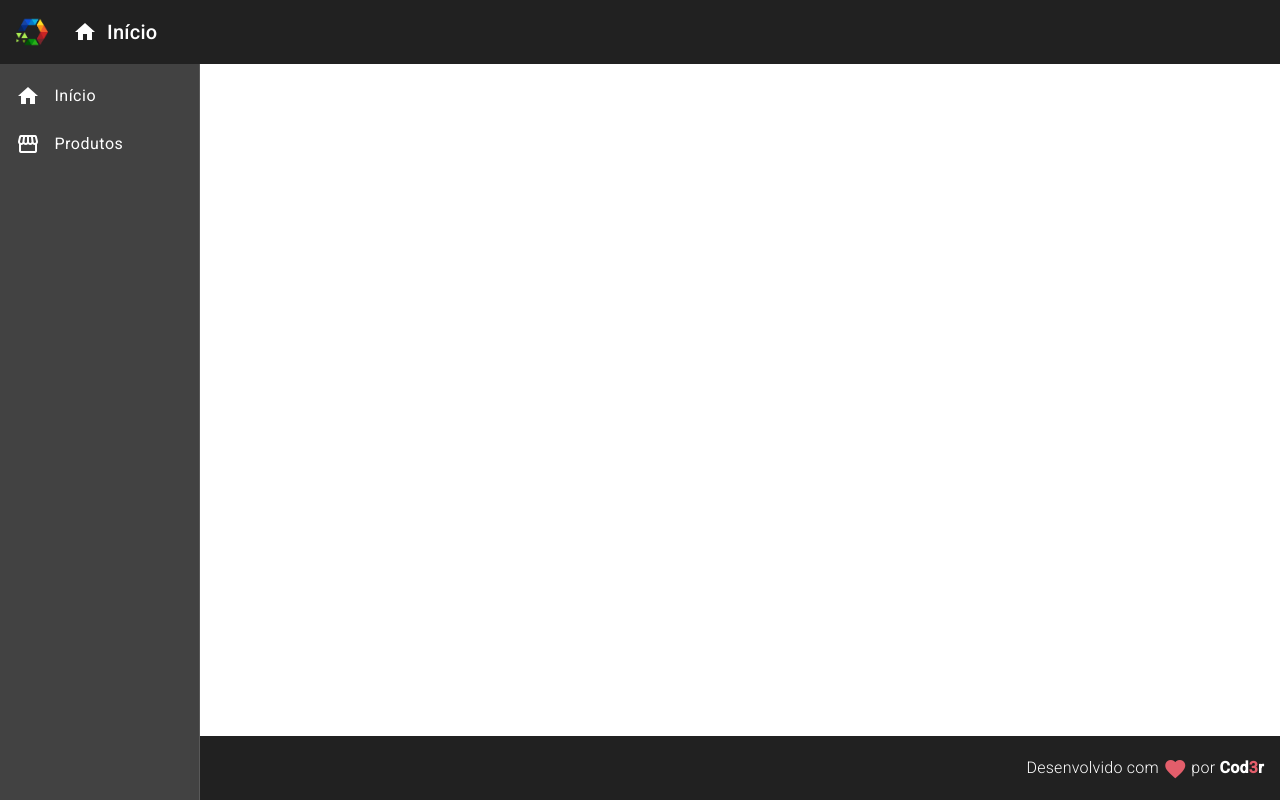
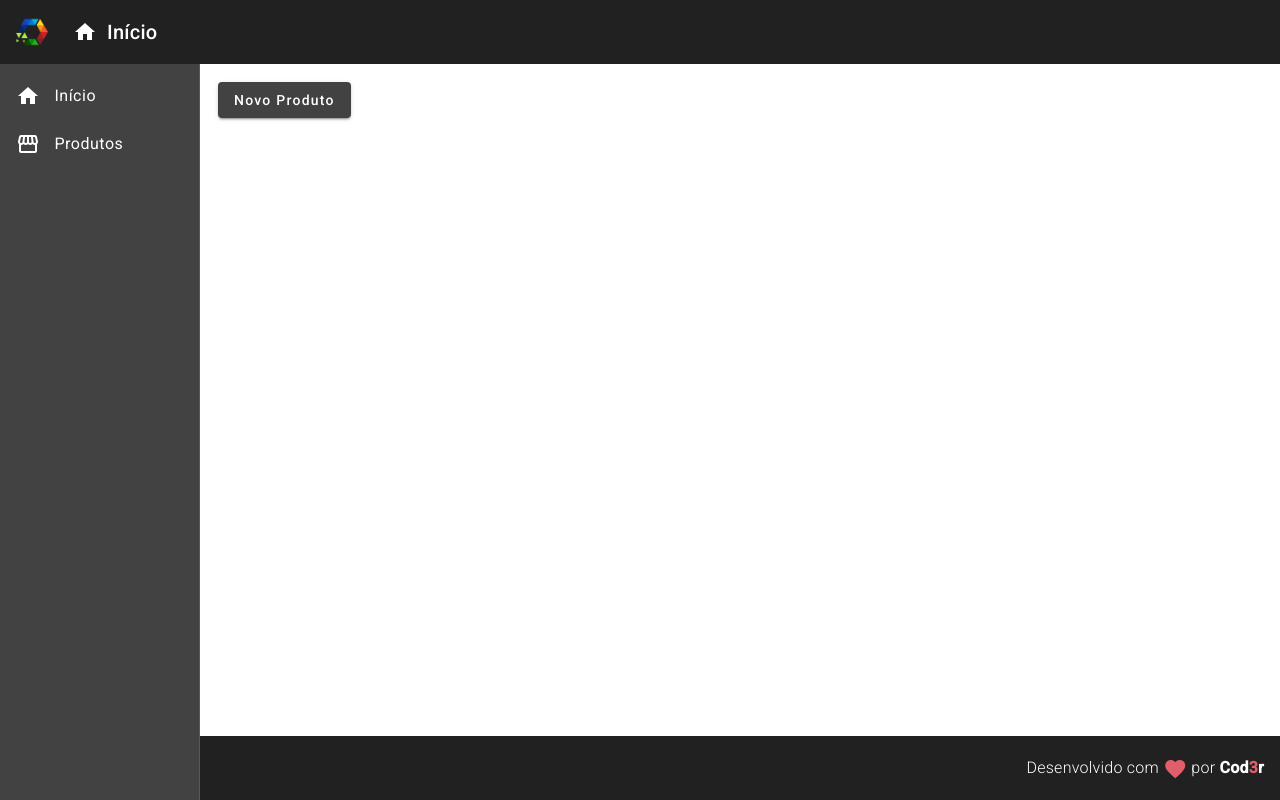
Before and after one commit to oliveiraD4vi/angular-essential, an Angular app in the folder frontend/: page /products in a window 1280 px wide. Built offline with nearby package versions, Linux system fonts and the light colour scheme.

Commit message:
feat(product-create): added button to navigate from product view to the product-create component

```diff
--- a/frontend/src/app/app.module.ts
+++ b/frontend/src/app/app.module.ts
@@ -15,6 +15,7 @@
 import { MatCardModule } from '@angular/material/card';
 import { RedDirective } from './directives/red.directive';
 import { ForDirective } from './directives/for.directive';
+import { MatButtonModule } from '@angular/material/button';
 import { ProductCreateComponent } from './components/product/product-create/product-create.component';
 
 @NgModule({
@@ -36,7 +37,8 @@
     MatToolbarModule,
     MatSidenavModule,
     MatListModule,
-    MatCardModule
+    MatCardModule,
+    MatButtonModule
   ],
   providers: [],
   bootstrap: [AppComponent]
--- a/frontend/src/app/views/product-crud/product-crud.component.html
+++ b/frontend/src/app/views/product-crud/product-crud.component.html
@@ -1 +1,3 @@
-<p>product-crud works!</p>
+<button mat-raised-button (click)="navigateToProductCreate()">
+  Novo Produto
+</button>
--- a/frontend/src/app/views/product-crud/product-crud.component.ts
+++ b/frontend/src/app/views/product-crud/product-crud.component.ts
@@ -1,4 +1,5 @@
 import { Component } from '@angular/core';
+import { Router } from '@angular/router';
 
 @Component({
   selector: 'app-product-crud',
@@ -7,4 +8,10 @@
 })
 export class ProductCrudComponent {
 
+  constructor(private router: Router) {}
+
+  navigateToProductCreate(): void {
+    this.router.navigate(['/products/create'])
+  }
+
 }
```
